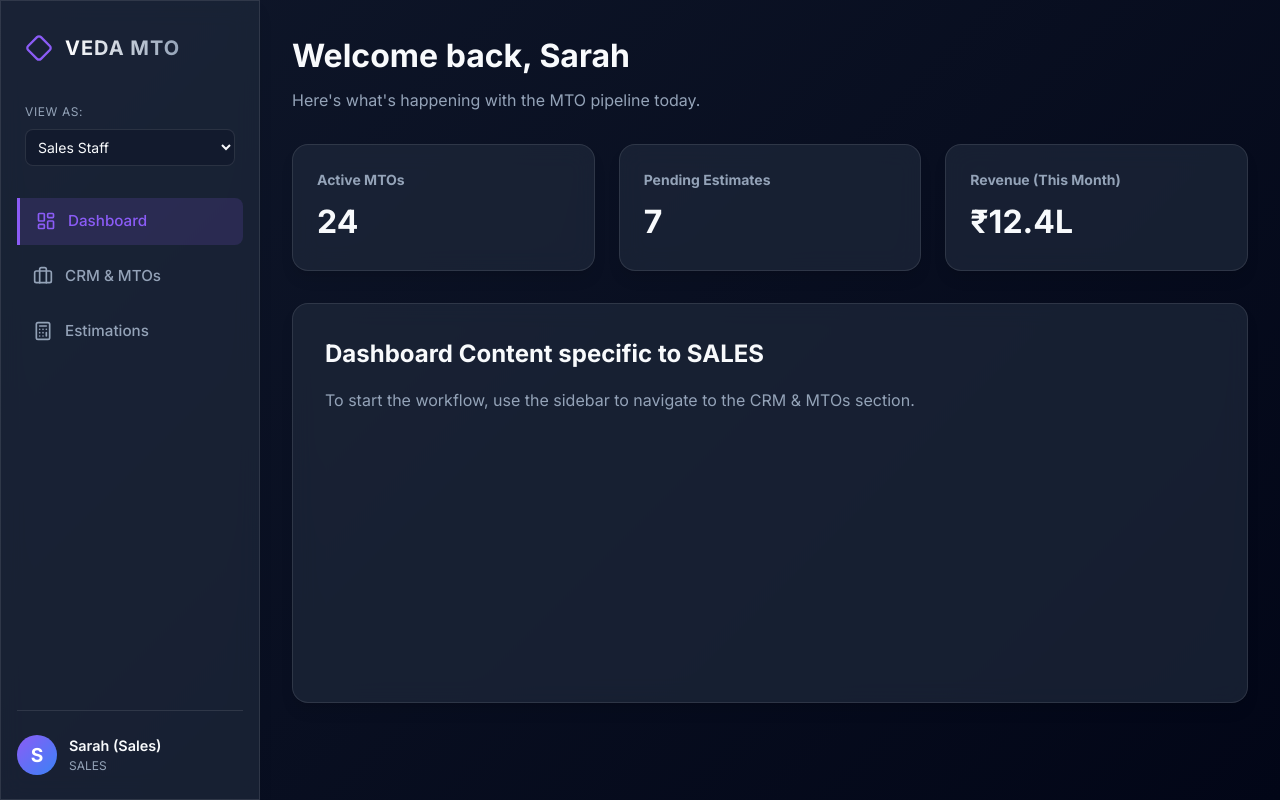
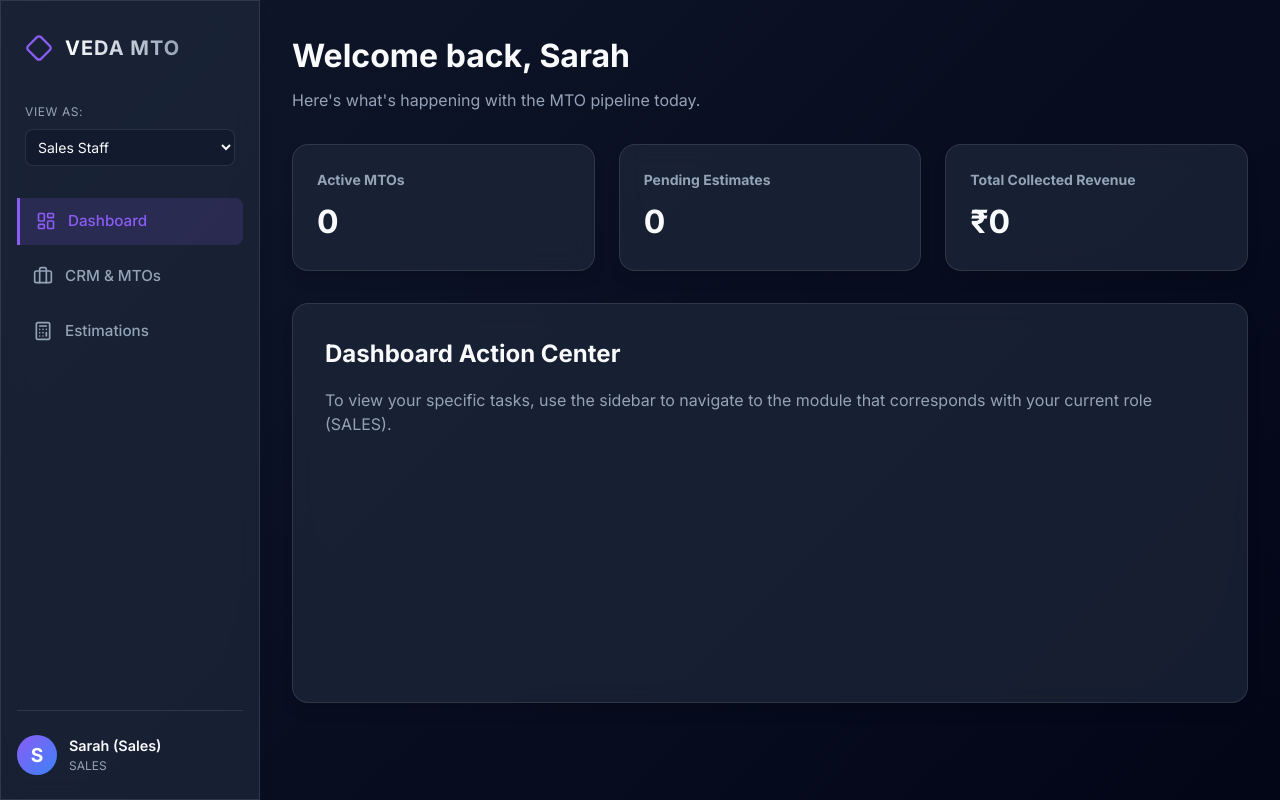
Before and after one commit to vinayakdalmia21/mto-tool, a Next.js app: page / in a window 1280 px wide. Built offline with nearby package versions, Linux system fonts and the light colour scheme; no server answers; the database is empty.

Commit message:
Replace dummy dashboard data with real database metrics

```diff
--- /dev/null
+++ b/src/app/DashboardClient.tsx
@@ -0,0 +1,47 @@
+"use client";
+
+import { useAuth } from './auth-context';
+
+export default function DashboardClient({ stats }: { stats: any }) {
+  const { role, userName } = useAuth();
+
+  return (
+    <div style={{ maxWidth: 1200, margin: '0 auto' }}>
+      <header style={{ marginBottom: '2rem' }}>
+        <h1 style={{ fontSize: '2rem', fontWeight: 700, marginBottom: '0.5rem' }}>
+          Welcome back, {userName.split(' ')[0]}
+        </h1>
+        <p style={{ color: 'var(--text-muted)' }}>
+          Here's what's happening with the MTO pipeline today.
+        </p>
+      </header>
+
+      <div style={{
+        display: 'grid',
+        gridTemplateColumns: 'repeat(auto-fit, minmax(240px, 1fr))',
+        gap: '1.5rem',
+        marginBottom: '2rem'
+      }}>
+        <div className="glass-panel" style={{ padding: '1.5rem' }}>
+          <h3 style={{ color: 'var(--text-muted)', fontSize: '0.875rem', marginBottom: '0.5rem' }}>Active MTOs</h3>
+          <p style={{ fontSize: '2rem', fontWeight: 700 }}>{stats.activeMtos}</p>
+        </div>
+        <div className="glass-panel" style={{ padding: '1.5rem' }}>
+          <h3 style={{ color: 'var(--text-muted)', fontSize: '0.875rem', marginBottom: '0.5rem' }}>Pending Estimates</h3>
+          <p style={{ fontSize: '2rem', fontWeight: 700 }}>{stats.pendingEstimates}</p>
+        </div>
+        <div className="glass-panel" style={{ padding: '1.5rem' }}>
+          <h3 style={{ color: 'var(--text-muted)', fontSize: '0.875rem', marginBottom: '0.5rem' }}>Total Collected Revenue</h3>
+          <p style={{ fontSize: '2rem', fontWeight: 700 }}>₹{stats.totalRevenue.toLocaleString()}</p>
+        </div>
+      </div>
+
+      <div className="glass-panel" style={{ padding: '2rem', minHeight: 400 }}>
+        <h2>Dashboard Action Center</h2>
+        <p style={{ marginTop: '1rem', color: 'var(--text-muted)' }}>
+          To view your specific tasks, use the sidebar to navigate to the module that corresponds with your current role ({role}).
+        </p>
+      </div>
+    </div>
+  );
+}
--- /dev/null
+++ b/src/app/actions/dashboard.ts
@@ -0,0 +1,37 @@
+"use server";
+
+import { PrismaClient } from '@prisma/client';
+
+const prisma = new PrismaClient();
+
+export async function getDashboardStats() {
+  const activeMtos = await prisma.mtoQuery.count({
+    where: {
+      status: {
+        notIn: ['DROPPED', 'COMPLETED']
+      }
+    }
+  });
+
+  const pendingEstimates = await prisma.mtoQuery.count({
+    where: {
+      status: {
+        in: ['OPEN', 'NEGOTIATION']
+      }
+    }
+  });
+
+  const aggregatePayments = await prisma.payment.aggregate({
+    _sum: {
+      amount: true
+    }
+  });
+
+  const totalRevenue = aggregatePayments._sum.amount || 0;
+
+  return {
+    activeMtos,
+    pendingEstimates,
+    totalRevenue
+  };
+}
--- a/src/app/page.tsx
+++ b/src/app/page.tsx
@@ -1,48 +1,10 @@
-"use client";
+import { getDashboardStats } from './actions/dashboard';
+import DashboardClient from './DashboardClient';
 
-import { useAuth } from './auth-context';
+export const dynamic = "force-dynamic";
 
-export default function Home() {
-  const { role, userName } = useAuth();
+export default async function Home() {
+  const stats = await getDashboardStats();
 
-  return (
-    <div style={{ maxWidth: 1200, margin: '0 auto' }}>
-      <header style={{ marginBottom: '2rem' }}>
-        <h1 style={{ fontSize: '2rem', fontWeight: 700, marginBottom: '0.5rem' }}>
-          Welcome back, {userName.split(' ')[0]}
-        </h1>
-        <p style={{ color: 'var(--text-muted)' }}>
-          Here's what's happening with the MTO pipeline today.
-        </p>
-      </header>
-
-      <div style={{
-        display: 'grid',
-        gridTemplateColumns: 'repeat(auto-fit, minmax(240px, 1fr))',
-        gap: '1.5rem',
-        marginBottom: '2rem'
-      }}>
-        {/* Placeholder Stat Cards */}
-        <div className="glass-panel" style={{ padding: '1.5rem' }}>
-          <h3 style={{ color: 'var(--text-muted)', fontSize: '0.875rem', marginBottom: '0.5rem' }}>Active MTOs</h3>
-          <p style={{ fontSize: '2rem', fontWeight: 700 }}>24</p>
-        </div>
-        <div className="glass-panel" style={{ padding: '1.5rem' }}>
-          <h3 style={{ color: 'var(--text-muted)', fontSize: '0.875rem', marginBottom: '0.5rem' }}>Pending Estimates</h3>
-          <p style={{ fontSize: '2rem', fontWeight: 700 }}>7</p>
-        </div>
-        <div className="glass-panel" style={{ padding: '1.5rem' }}>
-          <h3 style={{ color: 'var(--text-muted)', fontSize: '0.875rem', marginBottom: '0.5rem' }}>Revenue (This Month)</h3>
-          <p style={{ fontSize: '2rem', fontWeight: 700 }}>₹12.4L</p>
-        </div>
-      </div>
-
-      <div className="glass-panel" style={{ padding: '2rem', minHeight: 400 }}>
-        <h2>Dashboard Content specific to {role}</h2>
-        <p style={{ marginTop: '1rem', color: 'var(--text-muted)' }}>
-          To start the workflow, use the sidebar to navigate to the CRM & MTOs section.
-        </p>
-      </div>
-    </div>
-  );
+  return <DashboardClient stats={stats} />;
 }
```
Also changed, not shown: 1 other file (tests, documents, lock files or other folders).
